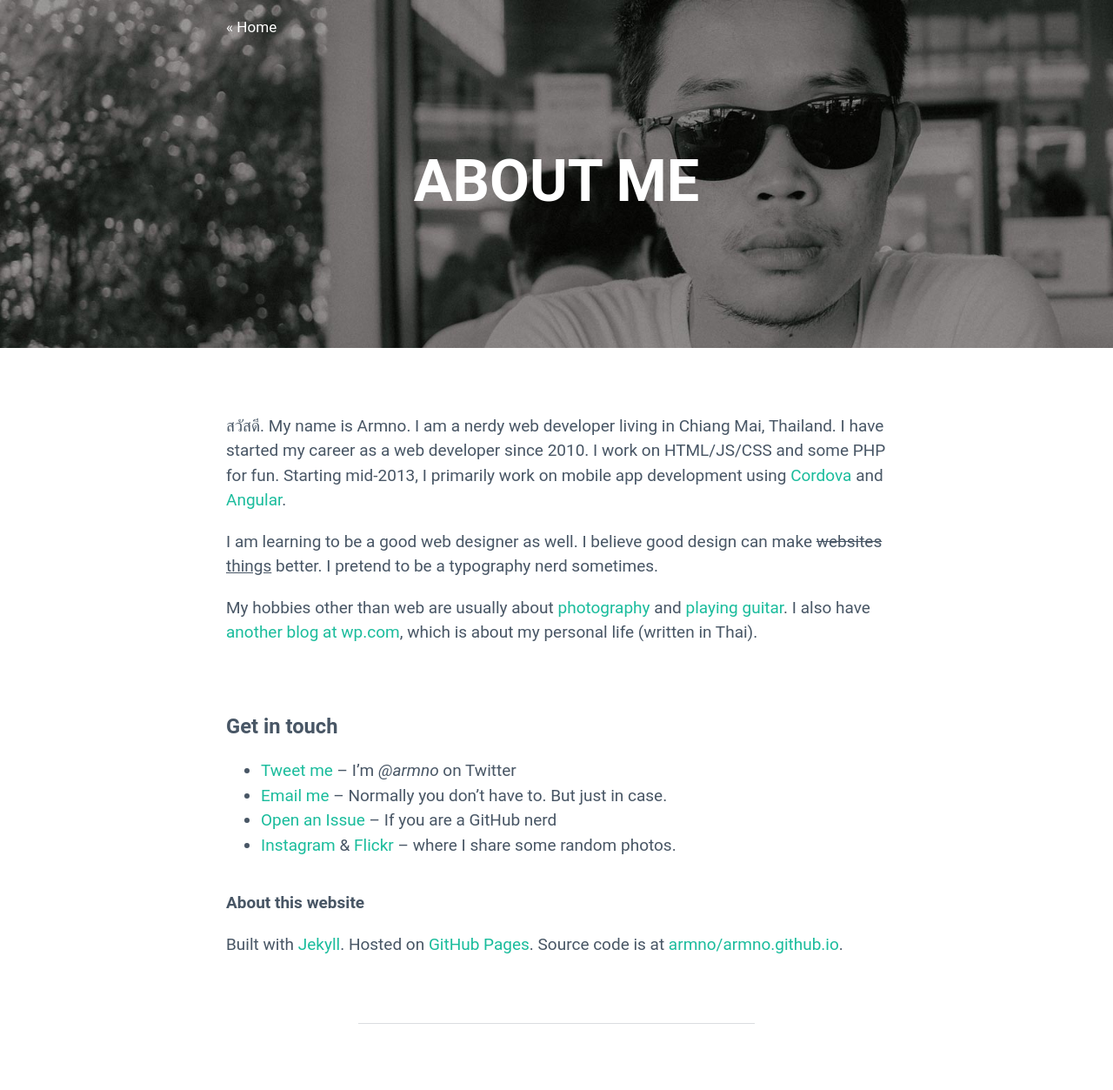
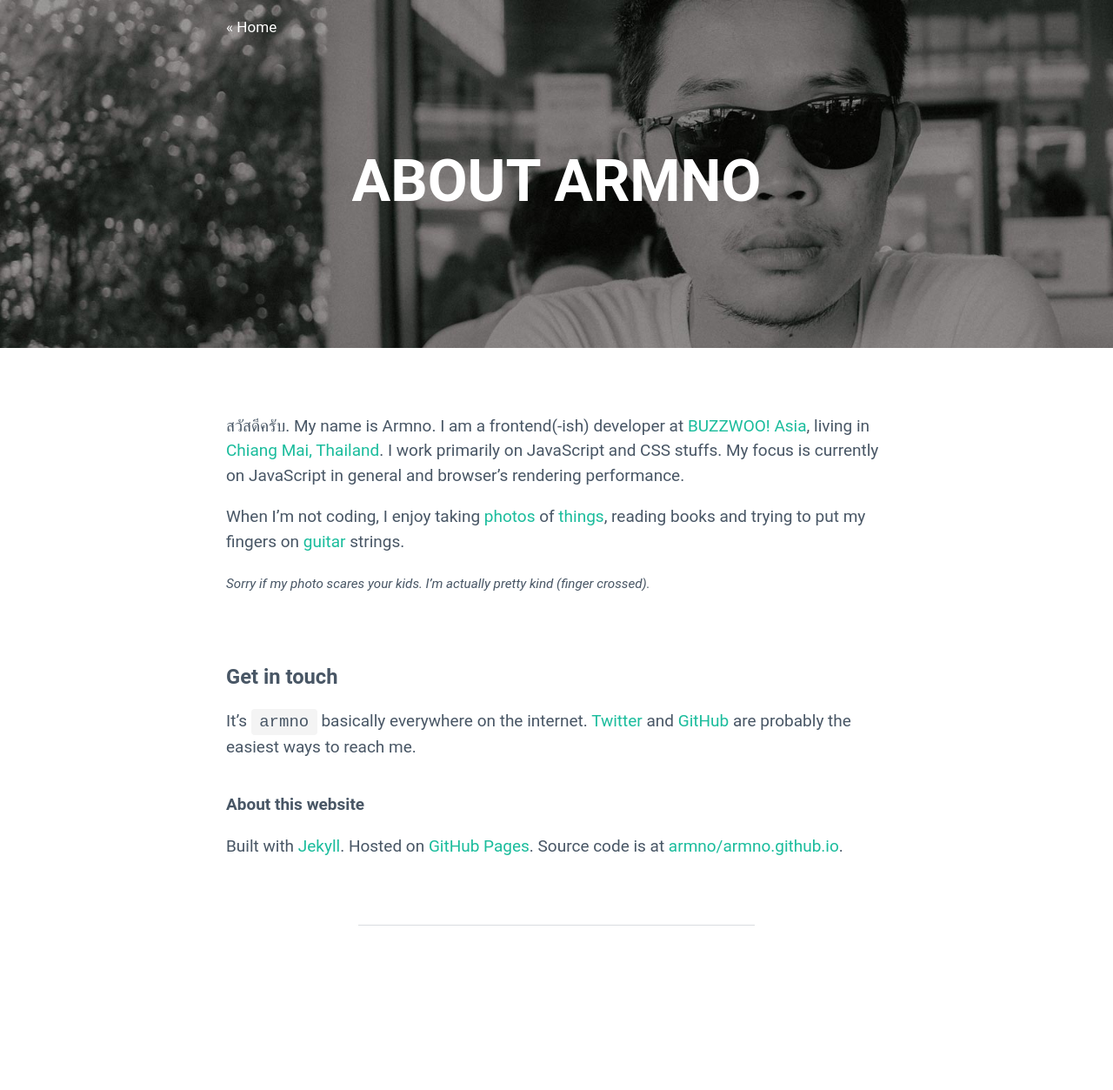
Before and after one commit to armno/armno.github.io, a Jekyll site: the page built from about/index.md, in a window 1280 px wide. Shown: the whole page at 87% size. Built offline with Jekyll 4.4.1, drawn with Linux system fonts in a browser that asks for light colours; after the commit the page ends 1140 px from its top, so only the background shows below that.

Commit message:
update content in about page

```diff
--- a/about/index.md
+++ b/about/index.md
@@ -1,37 +1,34 @@
 ---
 layout: post
-title: About me
-description: สวัสดี My name is Armno. I am a web developer living in beautiful Chiang Mai, Thailand. I started my career as a web developer since 2010. I work on HTML/JS/CSS and some PHP for fun.
+title: About Armno
+description: Hi I'm a developer and BUZZWOO! Asia. I work on JavaScript and frontend stuffs.
 cover-image: "/img/cover-about-me.jpg"
 expand-header: true
 ---
 
-สวัสดี. My name is Armno. I am a nerdy web developer living in Chiang Mai, Thailand. I have started my career as a web developer since 2010. I work on HTML/JS/CSS and some PHP for fun. Starting mid-2013, I primarily work on mobile app development using [Cordova][cordova] and [Angular][angular].
+สวัสดีครับ. My name is Armno. I am a frontend(-ish) developer at [BUZZWOO! Asia](http://www.buzzwoo.de/),
+living in [Chiang Mai, Thailand](https://www.google.co.th/?gws_rd=cr,ssl&ei=mVnZVYKYKcKxuQSPtKG4Bg#q=chiang+mai).
+I work primarily on JavaScript and CSS stuffs. My focus is currently on JavaScript in general and browser's rendering performance.
 
-I am learning to be a good web designer as well. I believe good design can make <del>websites</del> <ins>things</ins> better. I pretend to be a typography nerd sometimes.
+When I'm not coding, I enjoy taking [photos](instagram) of [things](flickr), reading books
+and trying to put my fingers on [guitar](soundcloud) strings.
 
-My hobbies other than web are usually about [photography][flickr] and [playing guitar](soundcloud). I also have [another blog at wp.com][wp], which is about my personal life (written in Thai).
+<small><i>Sorry if my photo scares your kids. I'm actually pretty kind (finger crossed).</i></small>
 
 ### Get in touch
 
-- [Tweet me][twitter] &ndash; I&rsquo;m _@armno_ on Twitter
-- [Email me][email] &ndash; Normally you don&rsquo;t have to. But just in case.
-- [Open an Issue][github] &ndash; If you are a GitHub nerd
-- [Instagram][instagram] &amp; [Flickr][flickr] &ndash; where I share some random photos.
+It's `armno` basically everywhere on the internet. [Twitter][twitter] and [GitHub][github]
+are probably the easiest ways to reach me.
 
 #### About this website
 
 Built with [Jekyll][jekyll]. Hosted on [GitHub Pages][github-pages]. Source code is at [armno/armno.github.io][repo].
 
-[cordova]: http://cordova.io "Cordova Website"
 [flickr]: http://www.flickr.com/photos/armno "Armno's Flickr Page"
-[soundclound]: https://soundcloud.com/armno "Armno's Soundcloud page"
-[wp]: http://ahmalive.wordpress.com "Armno's diary"
 [twitter]: https://twitter.com/armno "Armno's twitter page"
-[email]: mailto:monkeyarmno@gmail.com "Armno's email address"
 [github]: https://github.com/armno/armno/issues/new
 [instagram]: http://instagram.com/armno
 [jekyll]: http://jekyllrb.com
 [github-pages]: http://pages.github.com
 [repo]: https://github.com/armno/armno.github.io
-[angular]: https://angularjs.org
+[soundcloud]: https://soundcloud.com/armno
```
